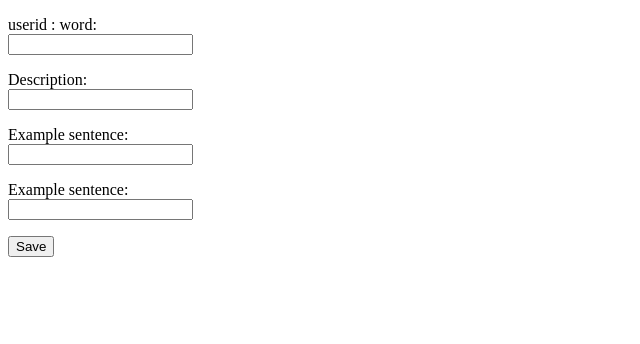
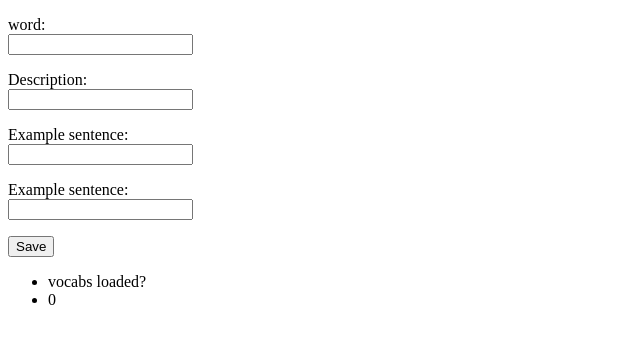
Before and after one commit to tuomoM/eruditeEdge, a Flask app: page /maintain in a window 1280 px wide. Shown: the top 344 px of the page, without its empty margins (0-640 px from the left). Run offline with Flask 3, Linux system fonts and the light colour scheme; the visitor is signed in with stand-in values (Sample User, id 1); data that the repository does not hold is empty.

Commit message:
ability to save new vocabs

```diff
--- a/repositories/vocab_repository.py
+++ b/repositories/vocab_repository.py
@@ -2,7 +2,7 @@ import db
 
 class VocabRepository:
     def vocab_exists(self, word:str )-> bool:
-        sql = "Select id from vocab where word = ?"
+        sql = "Select id from vocabs where word = ?"
         return db.query(sql,[word])
 
     def save_vocabs(self, word: str, description: str, example: str, synonums: str, user_id:int ):
@@ -13,8 +13,8 @@ class VocabRepository:
     def get_vocabs(self, user_id : int):
         sql = """SELECT word, w_description, example, synonyms from vocabs where user_id = ?
                OR global_flag = 1
-               ORDER BY CASE WHEN user_id = your_specific_user_id THEN 0 ELSE 1 END"""
-        result_set = db.query(sql,[user_id])
+               ORDER BY CASE WHEN user_id = ? THEN 0 ELSE 1 END"""
+        result_set = db.query(sql,[user_id,user_id])
         return result_set
 
 vocab_repository = VocabRepository()
--- a/schema.sql
+++ b/schema.sql
@@ -3,3 +3,13 @@ CREATE TABLE users (
     username TEXT UNIQUE,
     password_hash TEXT
 );
+CREATE TABLE vocabs(
+    id INTEGER PRIMARY KEY,
+    global_flag INTEGER,
+    word TEXT,
+    w_description TEXT,
+    example TEXT,
+    synonyms TEXT,
+    user_id INTEGER REFERENCES users
+
+);
--- a/templates/index.html
+++ b/templates/index.html
@@ -13,6 +13,7 @@
     You are signed in with id : {{ session.username }}
   </p>
   <p>
+    <a = href="/maintain">Maintain vocabulary</a>
     <a = href="/logout"> Log out </a>
   </p>
   {% else %}
--- a/templates/maintain.html
+++ b/templates/maintain.html
@@ -7,7 +7,7 @@
 </head>
 <body>
     <form action="/maintain" method="POST">
-        <p>userid :
+        <p>
             <label for="word">word</label>: <br />
             <input type="text" name="word" id ="word" />
         </p>
@@ -31,13 +31,13 @@
     </form>
 
 
-    {% for entry in vocab %}
+
      <ul class= "items">
+       {% for vocab in vocabs %}
+         <li>{{ vocab.word }} </li>
+        {% endfor %}
+     </ul>
 
-       <li>{{ vocab.word }} " " {{ vocab.description }}</li>
-
-     </ul>
-    {% endfor %}
 
 
   {% with messages = get_flashed_messages() %}
--- a/views/login.py
+++ b/views/login.py
@@ -1,4 +1,4 @@
-from flask import Blueprint, render_template, redirect, flash, request, session
+from flask import Blueprint, render_template, redirect, flash, request, session, get_flashed_messages
 from services.user_service import user_service
 
 login_bp = Blueprint("login", __name__)
@@ -10,7 +10,7 @@ def login():
     username = ""
     error = ""
     if request.method == "POST":
-        session["_flashes"].clear()
+
         username = request.form["username"]
         password = request.form["password"]
         id = user_service.login(username,password)
--- a/views/maintain.py
+++ b/views/maintain.py
@@ -1,5 +1,5 @@
 from flask import Blueprint, render_template, request,flash, redirect, session
-from services.user_service import user_service
+from services.vocab_service import vocab_service
 
 maintain_bp = Blueprint("maintain", __name__)
 
@@ -7,12 +7,18 @@ maintain_bp = Blueprint("maintain", __name__)
 def maitain():
     if not session["user_id"]:
         return redirect("/")
+
     if request.method == "POST":
         word = request.form["word"]
         description = request.form["description"]
         example = request.form["example"]
         synomyms = request.form["synonyms"]
+        error = vocab_service.add_vocab(word,description,example,synomyms,session["user_id"])
+        if error:
+            flash(error, "error")
 
+    vocabs = vocab_service.get_vocabs(session["user_id"])
+    flash("vocabs loaded?")
+    flash(len(vocabs))
 
-
-    return render_template("maintain.html")
+    return render_template("maintain.html", vocabs = vocabs)
--- a/views/register.py
+++ b/views/register.py
@@ -1,4 +1,4 @@
-from flask import Blueprint, render_template, request,flash, redirect, session
+from flask import Blueprint, render_template, request,flash, redirect, session, get_flashed_messages
 from services.user_service import user_service
 
 register_bp = Blueprint("register", __name__)
@@ -7,12 +7,11 @@ register_bp = Blueprint("register", __name__)
 def register():
     username = ""
     if request.method == "POST":
-        session["_flashes"].clear()
         username = request.form["username"]
         password = request.form["password"]
         password2 = request.form["password2"]
         return_value = user_service.register(username,password, password2)
-        if type(return_value, int):
+        if type(return_value)==int:
             session["username"] = username
             session["user_id"] = return_value
             return redirect("/")
```
